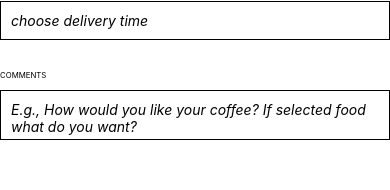
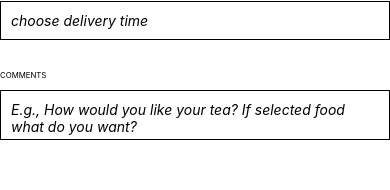
Before and after one commit to studentocsbMatvei/KennyAppOCSB2024, a React Native app in the folder DeliveryApp/: screen /FixedTeaPage in a window 390 px wide. Shown: the part 444-634 px from the top of the page. Built offline with nearby package versions, Linux system fonts and the light colour scheme.

Commit message:
fixed the comment label in the FixedTea page

```diff
--- a/DeliveryApp/pages/FixedTeaPage.js
+++ b/DeliveryApp/pages/FixedTeaPage.js
@@ -43,7 +43,7 @@ export default function SimplifiedCoffeePage({navigation}) {
             <View style={styles.inputGroup}>
                 <Text style={styles.label}>COMMENTS</Text>
                     <TextInput
-                        style={styles.inputLarge} multiline={true} placeholder="E.g., How would you like your coffee? If selected food what do you want?"
+                        style={styles.inputLarge} multiline={true} placeholder="E.g., How would you like your tea? If selected food what do you want?"
                     />
             </View>
 
--- a/DeliveryApp/pages/TeaPage.js
+++ b/DeliveryApp/pages/TeaPage.js
@@ -137,7 +137,7 @@ export default function OrderSummaryScreen({navigation}) {
         <Text style={styles.label}>COMMENTS</Text>
         <TextInput
           onChangeText={ (comments) => {setComments(comments)}}
-          style={styles.inputLarge} multiline={true} placeholder="E.g., How would you like your coffee? If selected food what do you want?"
+          style={styles.inputLarge} multiline={true} placeholder="E.g., How would you like your tea? If selected food what do you want?"
           />
         </View>
       </View>
```
Also changed, not shown: DeliveryApp/pages/FixedCoffeePage.js (+0 -17 lines).
